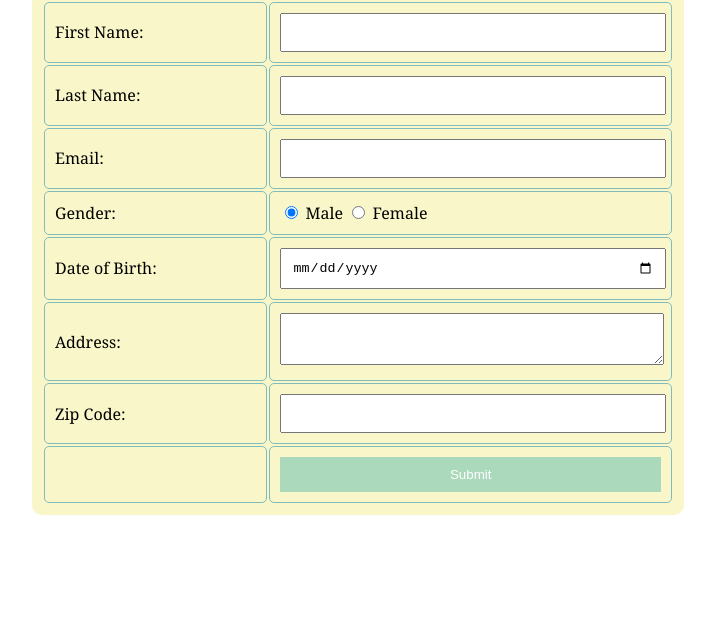
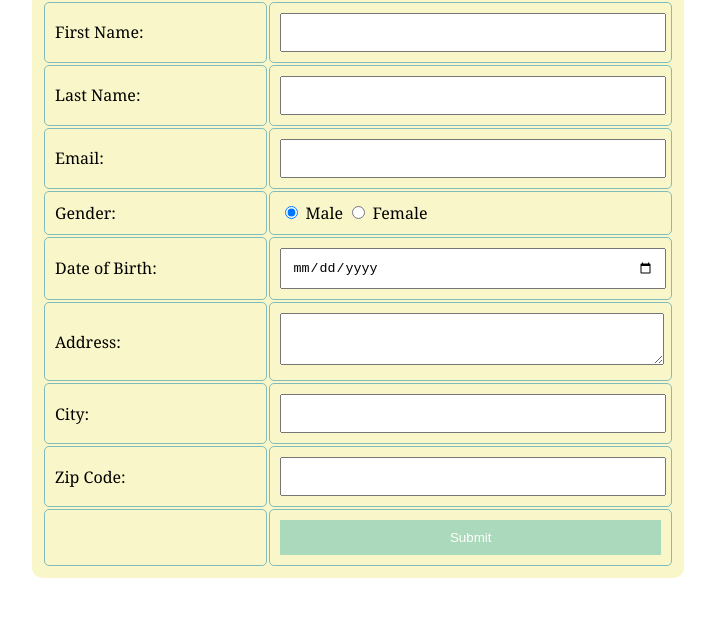
Before and after one commit to NicssCamara/web-systems-technologies, a plain HTML site: page student-regis.html in a window 1280 px wide. Shown: the part 91-708 px from the top of the page, without its empty margins (282-997 px from the left). Drawn offline with Linux system fonts and the light colour scheme.

Commit message:
new changes

```diff
--- a/student-regis.html
+++ b/student-regis.html
@@ -81,6 +81,10 @@
           <td><textarea name="address" required></textarea></td>
         </tr>
         <tr>
+            <td>City:</td>
+            <td><input type="text" name="city" required></td>
+          </tr>
+        <tr>
           <td>Zip Code:</td>
           <td><input type="text" name="zipCode" required></td>
         </tr>
```
